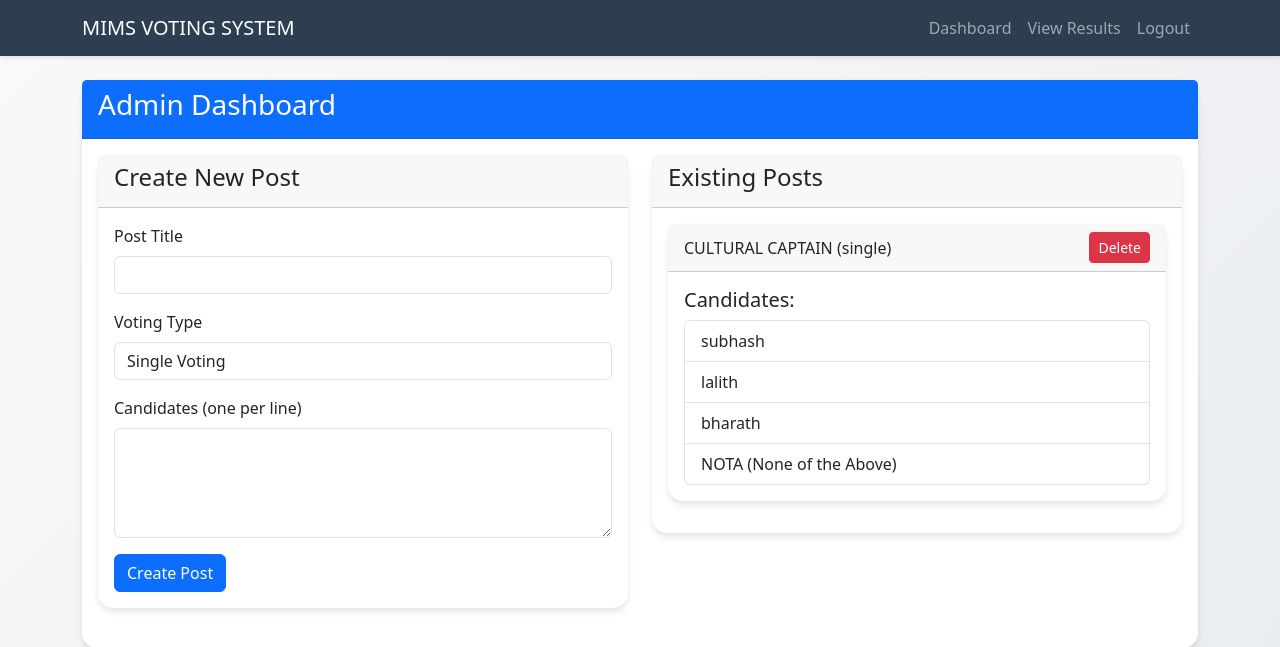
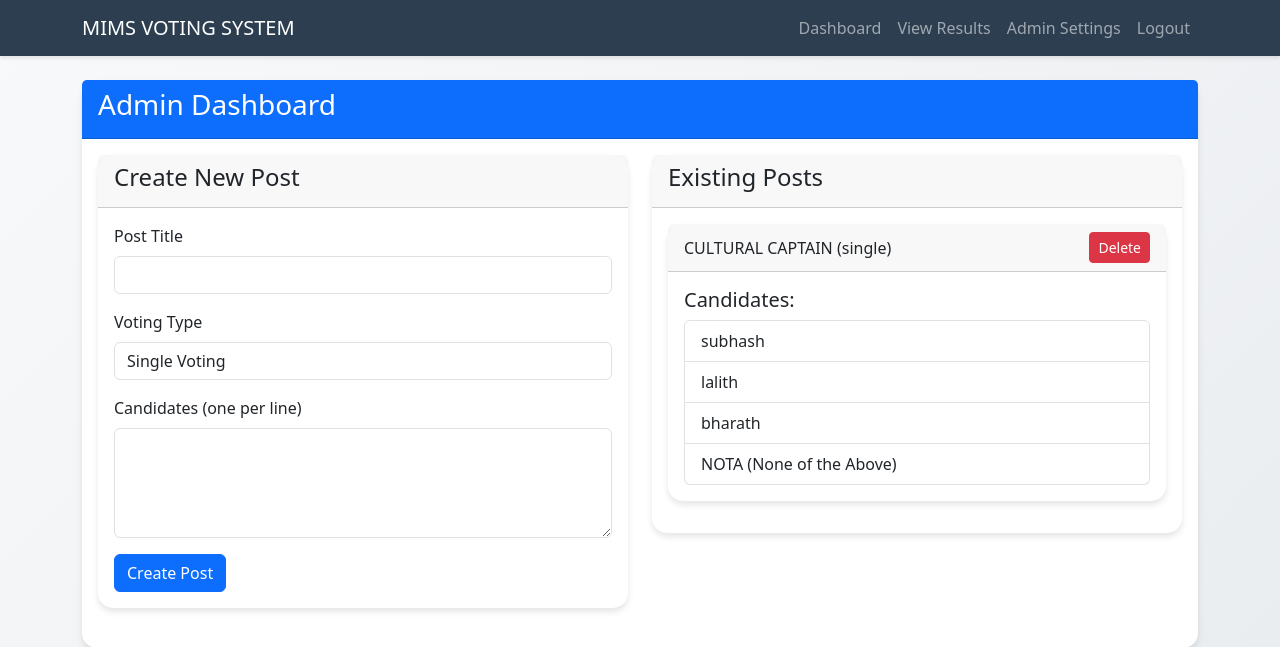
Before and after one commit to lalithhash/voting_sysytem_updated, a Flask app: page /dashboard in a window 1280 px wide. Shown: the top 647 px of the page. Run offline with Flask 3, Linux system fonts and the light colour scheme; a user stored in the database is signed in.

Commit message:
Update base.html

```diff
--- a/templates/base.html
+++ b/templates/base.html
@@ -41,6 +41,7 @@
                 {% if session.logged_in %}
                     <a class="nav-link" href="/dashboard">Dashboard</a>
                     <a class="nav-link" href="/results">View Results</a>
+                    <a class="nav-link" href="/admin/settings">Admin Settings</a>
                     <a class="nav-link" href="/logout">Logout</a>
                 {% else %}
                     <a class="nav-link" href="/login">Login</a>
```
